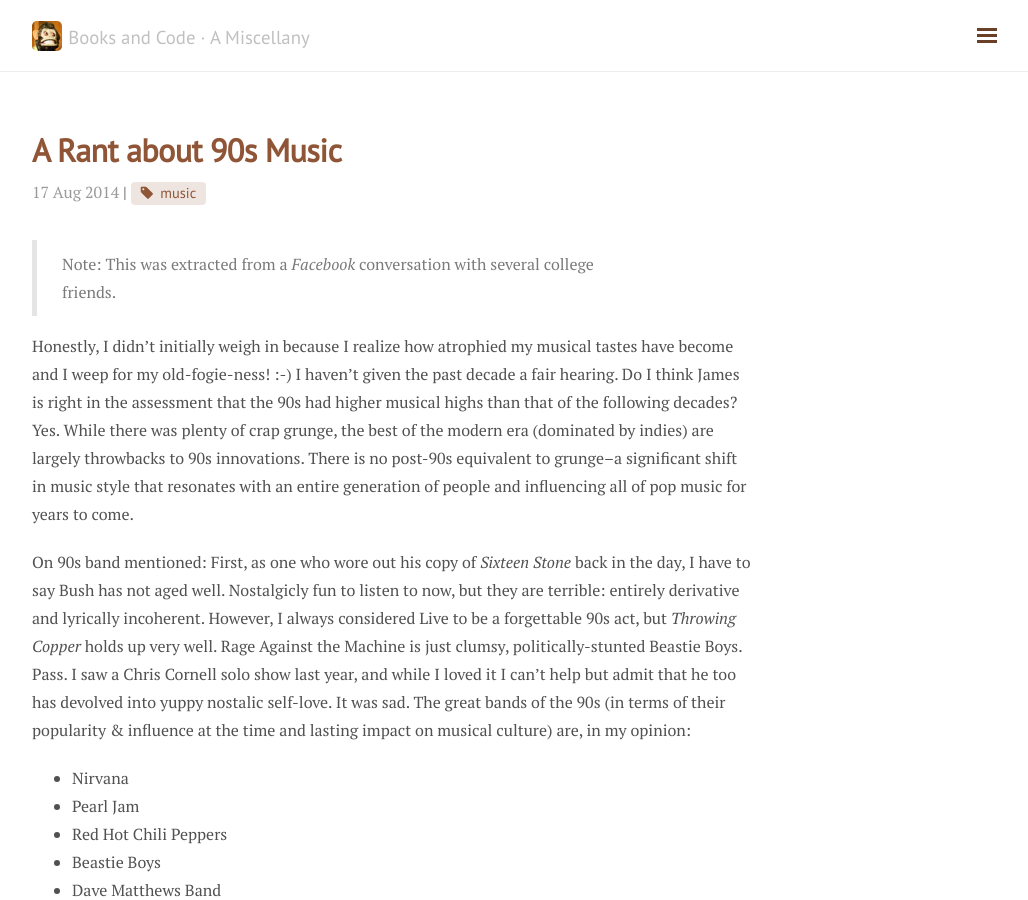
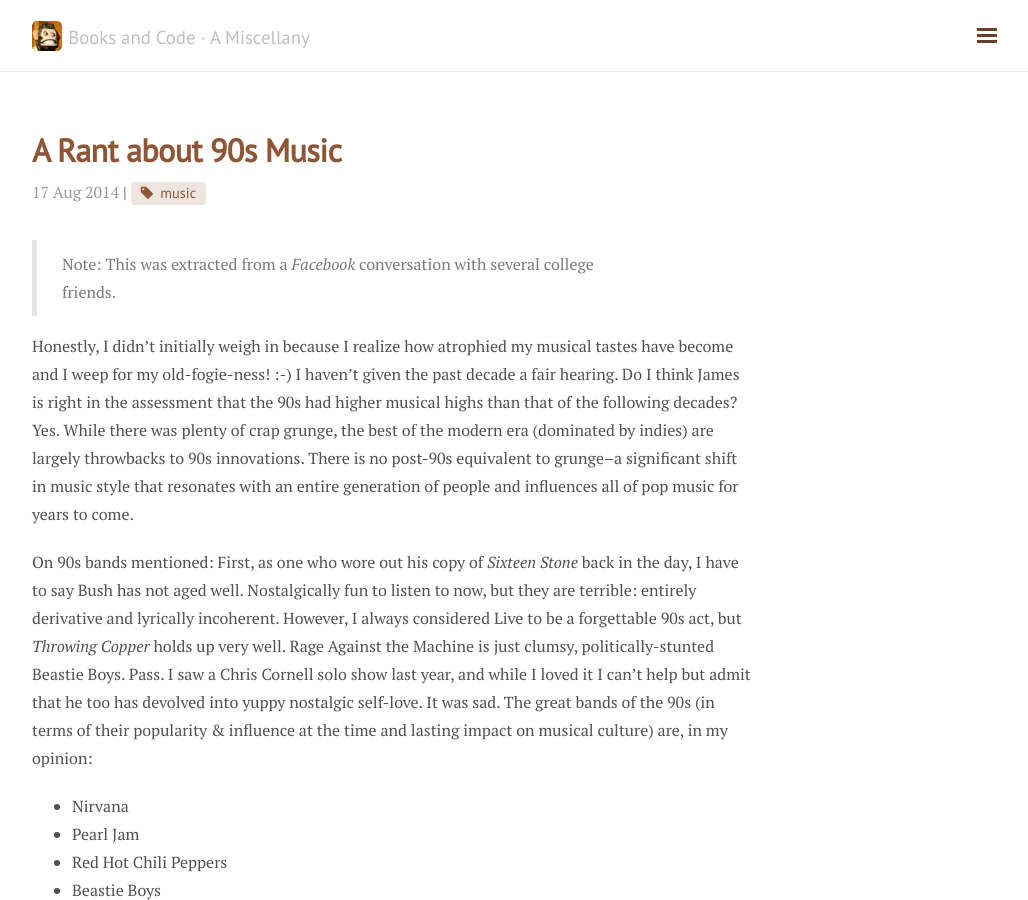
Before and after one commit to dmaddock1/dmaddock1.github.io, a Jekyll site: the page built from _posts/2014-08-17-a-rant-about-90s-music.md, in a window 1280 px wide and 900 px high. Shown: the whole window, without its empty margins (248-1276 px from the left). Built offline with Jekyll 4.4.1, drawn with Linux system fonts in a browser that asks for light colours; nearby versions of some CDN libraries.

Commit message:
Update 2014-08-17-a-rant-about-90s-music.md

```diff
--- a/_posts/2014-08-17-a-rant-about-90s-music.md
+++ b/_posts/2014-08-17-a-rant-about-90s-music.md
@@ -6,9 +6,9 @@
 ---
 > Note: This was extracted from a _Facebook_ conversation with several college friends.
 
-Honestly, I didn't initially weigh in because I realize how atrophied my musical tastes have become and I weep for my old-fogie-ness! :-) I haven't given the past decade a fair hearing. Do I think James is right in the assessment that the 90s had higher musical highs than that of the following decades? Yes. While there was plenty of crap grunge, the best of the modern era (dominated by indies) are largely throwbacks to 90s innovations. There is no post-90s equivalent to grunge--a significant shift in music style that resonates with an entire generation of people and influencing all of pop music for years to come.
+Honestly, I didn't initially weigh in because I realize how atrophied my musical tastes have become and I weep for my old-fogie-ness! :-) I haven't given the past decade a fair hearing. Do I think James is right in the assessment that the 90s had higher musical highs than that of the following decades? Yes. While there was plenty of crap grunge, the best of the modern era (dominated by indies) are largely throwbacks to 90s innovations. There is no post-90s equivalent to grunge--a significant shift in music style that resonates with an entire generation of people and influences all of pop music for years to come.
 
-On 90s band mentioned: First, as one who wore out his copy of _Sixteen Stone_ back in the day, I have to say Bush has not aged well. Nostalgicly fun to listen to now, but they are terrible: entirely derivative and lyrically incoherent. However, I always considered Live to be a forgettable 90s act, but _Throwing Copper_ holds up very well. Rage Against the Machine is just clumsy, politically-stunted Beastie Boys. Pass. I saw a Chris Cornell solo show last year, and while I loved it I can't help but admit that he too has devolved into yuppy nostalic self-love. It was sad. The great bands of the 90s (in terms of their popularity & influence at the time and lasting impact on musical culture) are, in my opinion:
+On 90s bands mentioned: First, as one who wore out his copy of _Sixteen Stone_ back in the day, I have to say Bush has not aged well. Nostalgically fun to listen to now, but they are terrible: entirely derivative and lyrically incoherent. However, I always considered Live to be a forgettable 90s act, but _Throwing Copper_ holds up very well. Rage Against the Machine is just clumsy, politically-stunted Beastie Boys. Pass. I saw a Chris Cornell solo show last year, and while I loved it I can't help but admit that he too has devolved into yuppy nostalgic self-love. It was sad. The great bands of the 90s (in terms of their popularity & influence at the time and lasting impact on musical culture) are, in my opinion:
 
 * Nirvana
 * Pearl Jam
```
